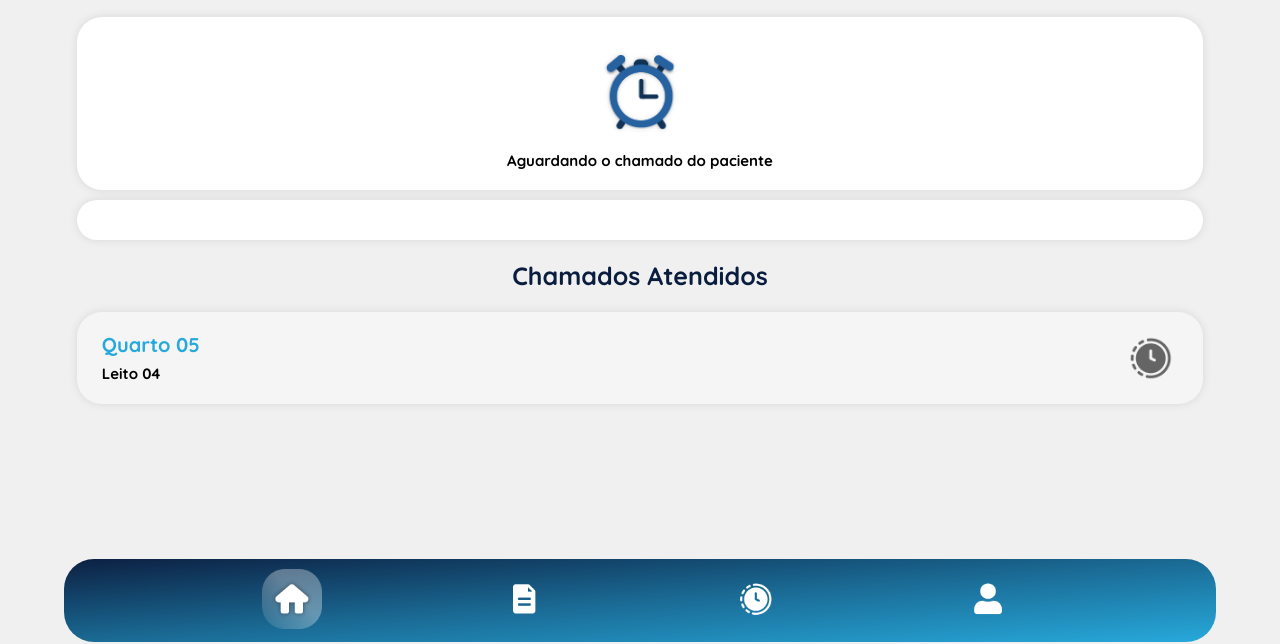
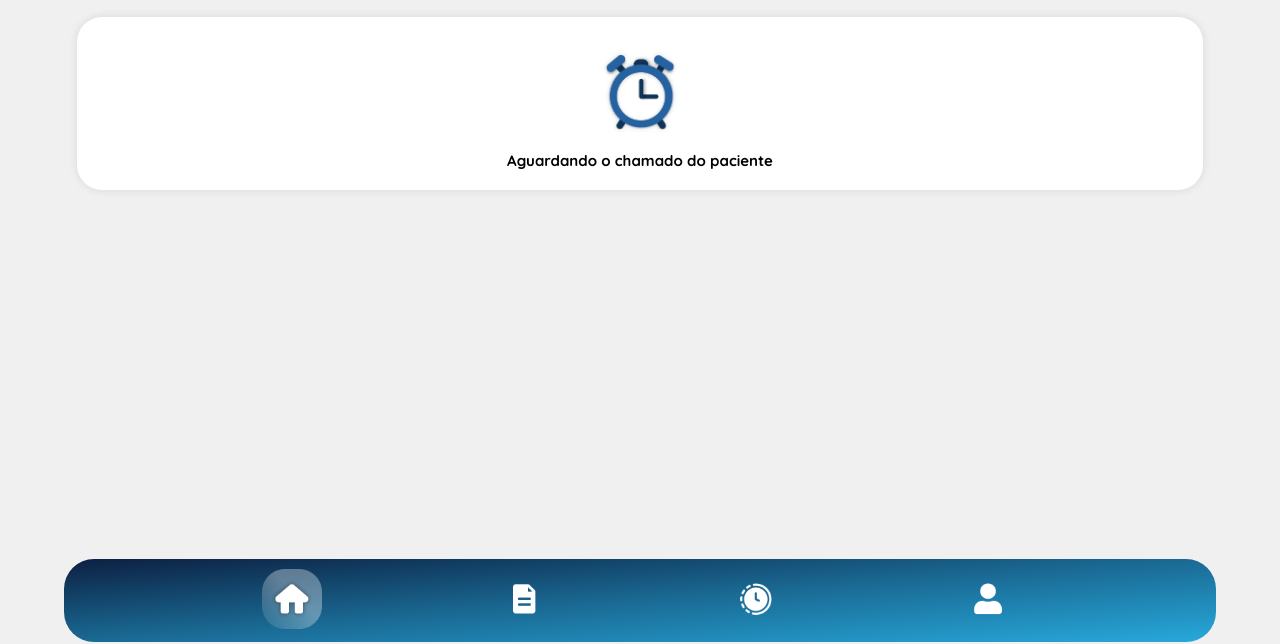
Before and after one commit to BrennoPrettyman/MediCare, a PHP site: page /home.php in a window 1280 px wide. Shown: the part 134-778 px from the top of the page. Run offline with PHP 8.4, Linux system fonts and the light colour scheme; data that the repository does not hold is empty.

Commit message:
[13/05/2024] Fixing BD

```diff
--- a/home.php
+++ b/home.php
@@ -29,37 +29,6 @@
             <h3>Aguardando o chamado do paciente</h3>
         </div>
 
-        <div class="box2">
-            <?php
-                include "conexao.php";
-
-                $sqlVerify = "SELECT * from tb_quarto;"; //$sql = SELECT from mysql
-
-                $result = mysqli_query($conn, $sqlVerify); // verifica no banco de dados
-
-                if ($result->num_rows > 0) {
-                    // output data of each row
-                    while($row = $result->fetch_assoc()) {
-                        if ($row['cd_quarto'] == 3){
-                            echo "<h4>Quarto ".str_pad($row['nr_quarto'],2,"0",STR_PAD_LEFT)."</h4>";
-                            echo "<h5>Leito 10</h5>";
-                            echo "<button class='btn' id='atender".$row['cd_quarto']."' onclick='atender(".$row['nr_quarto'].",10,1)'>Atender</button>";
-                        }
-                    }
-                }
-            ?>
-        </div>
-
-        <h2>Chamados Atendidos</h2>
-
-        <div class="box3">
-            <div class="content">
-                <h4>Quarto 05</h4>
-                <h5>Leito 04</h5>
-            </div>
-            <a href="historico.html"><img src="pics/historygray.png" id="GrayClockIcon"></a>
-        </div>
-
         <div class="navbar">
             <a href="homeC.php"><img src="pics/INhome.png" class="icon" id="HomeIcon"></a>
             <a href="relatoriovazio.html"><img src="pics/relatorios.png" class="icon" id="PaperIcon"></a>
```
Also changed, not shown: historico.php (+46 -15 lines).
